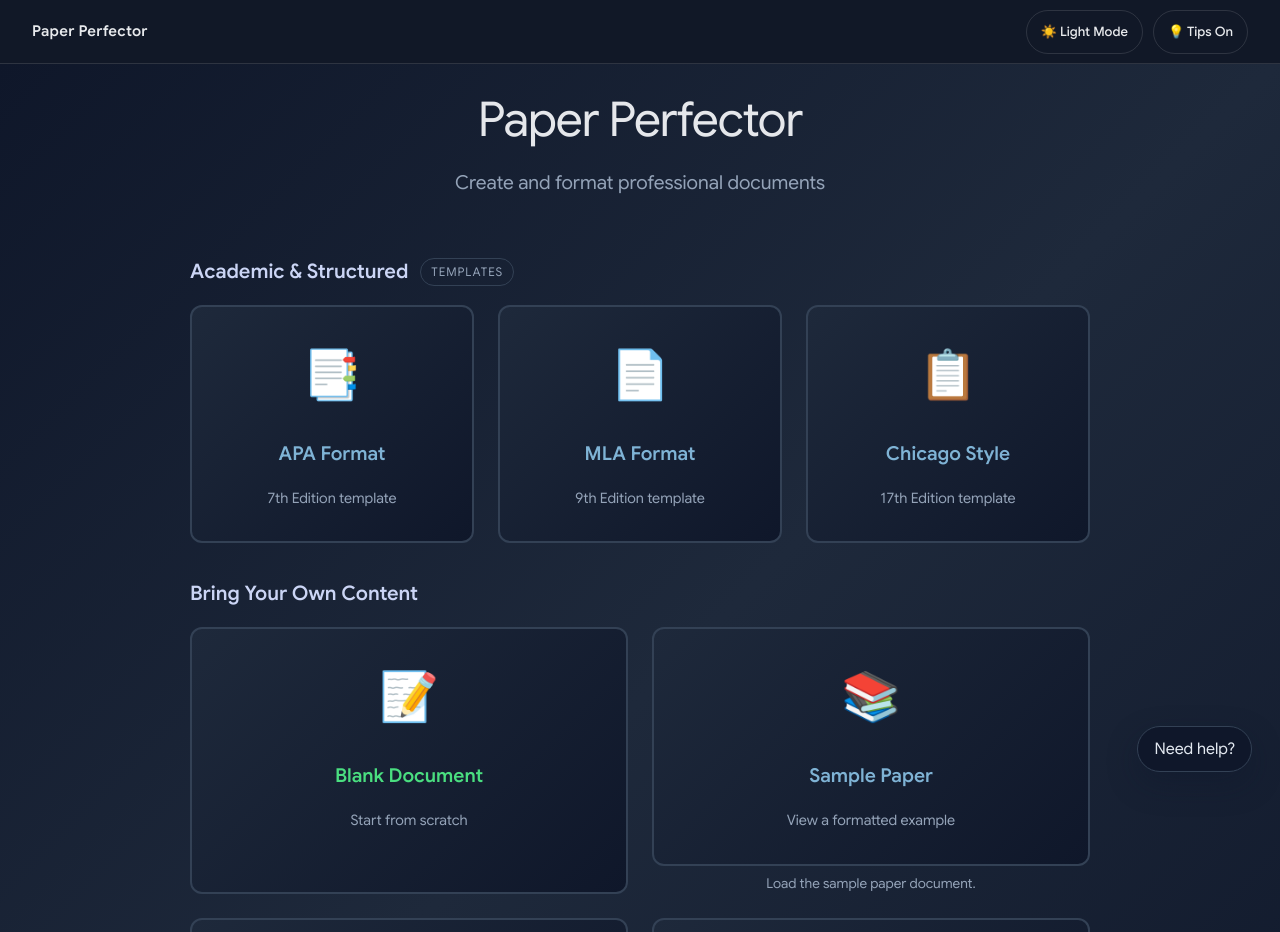
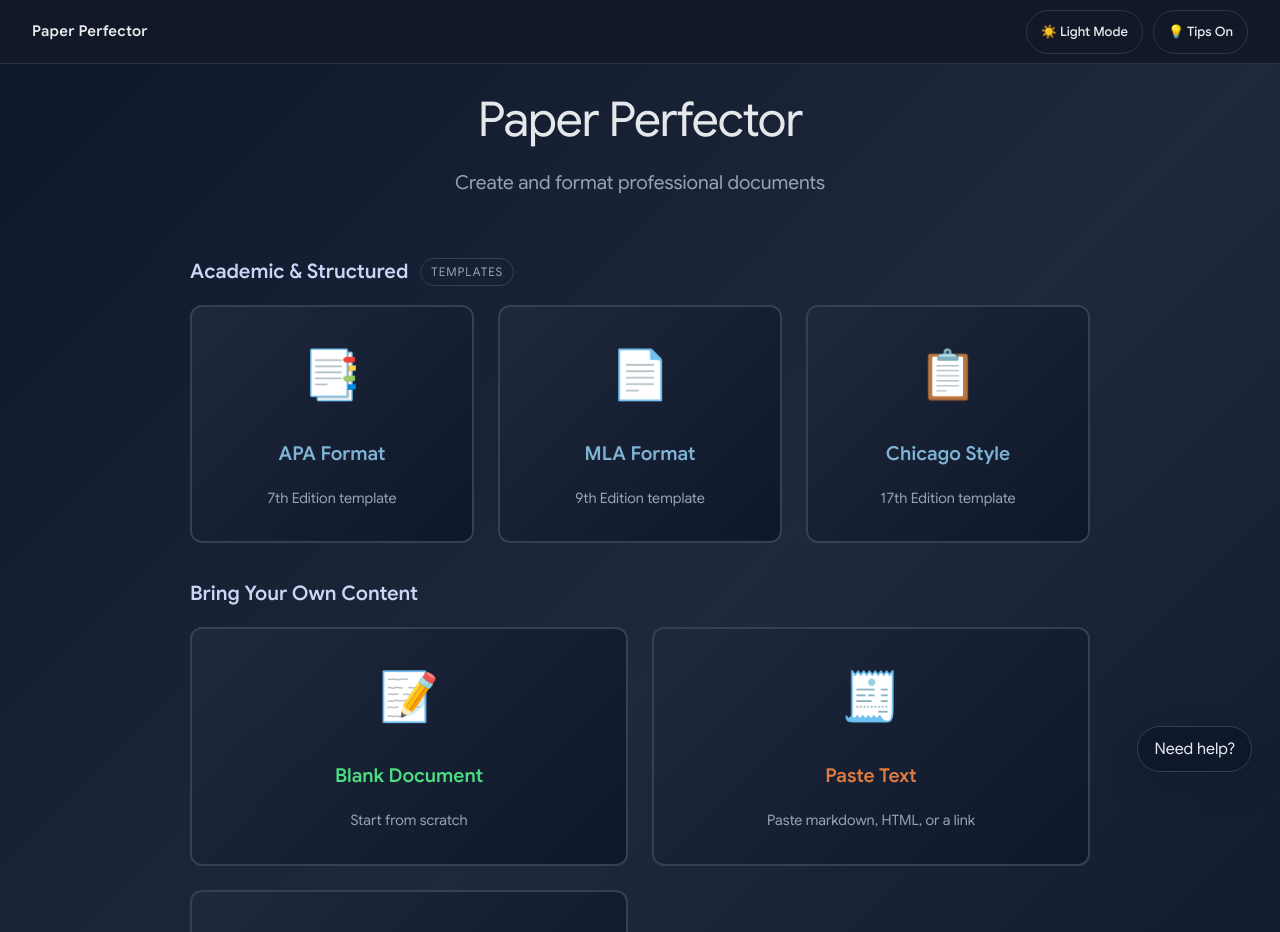
Before and after one commit to veniceailabs/paper-perfector, a React (Vite) app: page / in a window 1280 px wide. Shown: the top 932 px of the page. Built offline with nearby package versions, Linux system fonts and the light colour scheme.

Commit message:
Remove sample paper button

```diff
--- a/src/components/StartScreen.tsx
+++ b/src/components/StartScreen.tsx
@@ -6,7 +6,6 @@ import { dataBlasterOneSheet } from "../documents/dataBlasterOneSheet";
 import { paperPerfectorOneSheet } from "../documents/paperPerfectorOneSheet";
 import { importFromMarkdownText } from "../utils/markdownImport";
 import { importFromHtmlText } from "../utils/htmlImport";
-import { importDocumentFromFile } from "../utils/importers";
 import type { SavedDocument } from "../utils/library";
 import { useFocusTrap } from "../hooks/useFocusTrap";
 import { openFeedbackEmail } from "../utils/feedback";
@@ -37,8 +36,6 @@ export function StartScreen({
   const [markdownError, setMarkdownError] = useState<string | null>(null);
   const [pendingDoc, setPendingDoc] = useState<Document | null>(null);
   const [assistantOpen, setAssistantOpen] = useState(false);
-  const [loadingSamplePaper, setLoadingSamplePaper] = useState(false);
-  const [samplePaperError, setSamplePaperError] = useState<string | null>(null);
   const importInputRef = useRef<HTMLInputElement>(null);
   const pasteModalRef = useRef<HTMLDivElement | null>(null);
   const themeModalRef = useRef<HTMLDivElement | null>(null);
@@ -99,47 +96,6 @@ export function StartScreen({
 
   const openImportPicker = () => {
     importInputRef.current?.click();
-  };
-
-  const resolveSamplePaperUrl = () => {
-    if (typeof window === "undefined") {
-      return null;
-    }
-    const base = `${window.location.origin}${import.meta.env.BASE_URL ?? "/"}`;
-    const normalizedBase = base.endsWith("/") ? base : `${base}/`;
-    return new URL("Sample Research Paper.pdf", normalizedBase).href;
-  };
-
-  const loadSamplePaperDocument = async () => {
-    if (loadingSamplePaper) {
-      return;
-    }
-    const url = resolveSamplePaperUrl();
-    if (!url) {
-      setSamplePaperError("Unable to resolve sample paper URL.");
-      return;
-    }
-    setSamplePaperError(null);
-    setLoadingSamplePaper(true);
-    try {
-      const response = await fetch(url);
-      if (!response.ok) {
-        throw new Error(`Could not download the sample paper (${response.status}).`);
-      }
-      const blob = await response.blob();
-      const file = new File([blob], "Sample Research Paper.pdf", {
-        type: "application/pdf",
-      });
-      const result = await importDocumentFromFile(file);
-      setAssistantOpen(false);
-      onSelectDocument(result.document);
-    } catch (error) {
-      setSamplePaperError(
-        error instanceof Error ? error.message : "Failed to load the sample paper."
-      );
-    } finally {
-      setLoadingSamplePaper(false);
-    }
   };
 
   const handleSelectFromAssistant = (doc: Document) => {
@@ -386,30 +342,6 @@ export function StartScreen({
               <p>Start from scratch</p>
             </div>
 
-            {/* Sample Example */}
-            <div className="start-card-wrapper">
-              <div
-                className="start-card start-card-example start-card-sample"
-                onClick={loadSamplePaperDocument}
-                data-tip="Load the polished sample paper for editing."
-              >
-                <div className="card-icon">📚</div>
-                <h3>Sample Paper</h3>
-                <p>View a formatted example</p>
-              </div>
-              <div
-                className={`start-card-status ${
-                  loadingSamplePaper ? "loading" : ""
-                } ${samplePaperError ? "error" : ""}`}
-              >
-                {samplePaperError
-                  ? samplePaperError
-                  : loadingSamplePaper
-                  ? "Loading sample paper..."
-                  : "Load the sample paper document."}
-              </div>
-            </div>
-
             {/* Paste Text */}
             <div
               className="start-card start-card-paste"
@@ -566,13 +498,6 @@ export function StartScreen({
               </button>
               <button
                 type="button"
-                onClick={loadSamplePaperDocument}
-                data-tip="Load the sample paper document."
-              >
-                Sample Paper
-              </button>
-              <button
-                type="button"
                 onClick={() => handleSelectFromAssistant(templates.apa)}
                 data-tip="Open APA 7th Edition template."
               >
--- a/src/styles/StartScreen.css
+++ b/src/styles/StartScreen.css
@@ -103,26 +103,6 @@
 .start-grid-content {
   grid-template-columns: repeat(2, minmax(240px, 1fr));
   margin-bottom: 0;
-}
-
-.start-card-wrapper {
-  display: flex;
-  flex-direction: column;
-  gap: 8px;
-}
-
-.start-card-status {
-  color: #94a3b8;
-  font-size: 0.85em;
-  text-align: center;
-}
-
-.start-card-status.error {
-  color: #f87171;
-}
-
-.start-card-status.loading {
-  color: #60a5fa;
 }
 
 .start-grid-saved {
```
